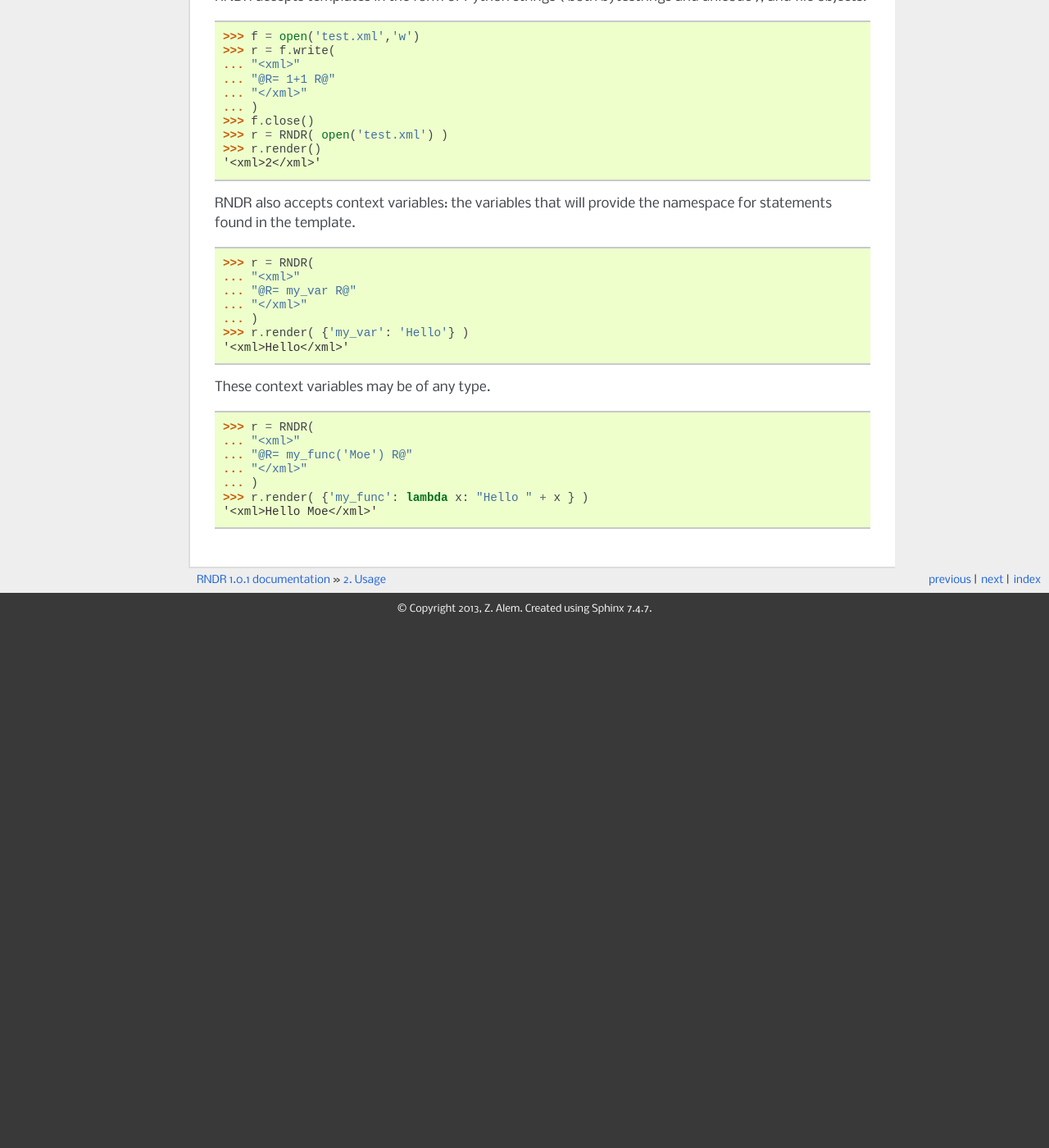
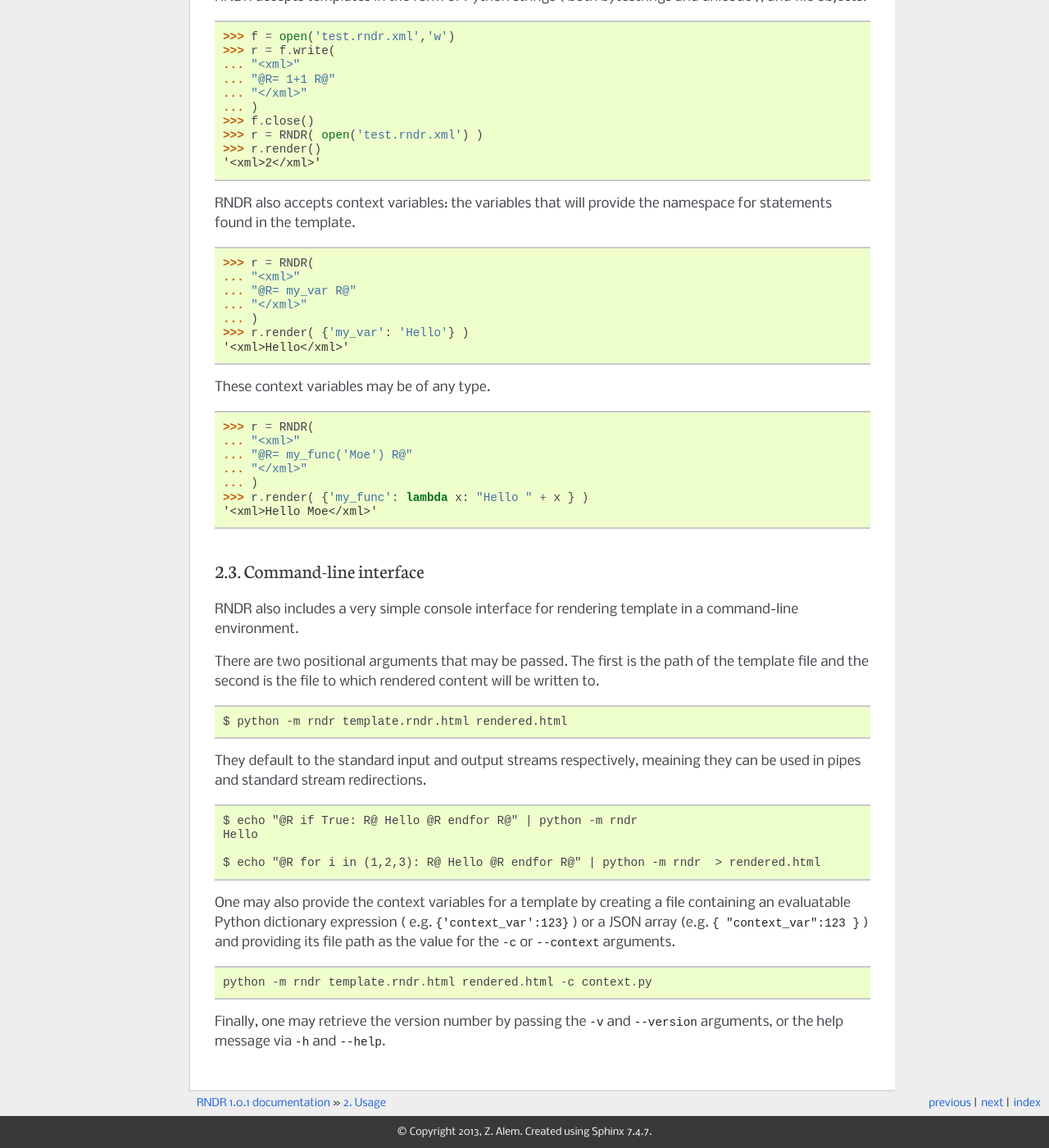
Before and after one commit to Alem/RNDR, a Sphinx documentation site: the page built from docs/usage.rst, in a window 1280 px wide and 1400 px high, scrolled down 2127 px. Shown: the whole window at 82% size. Built offline with Sphinx 7.4.7, drawn with Linux system fonts in a browser that asks for light colours; before the commit the page ends 2889 px from its top, so only the background shows below that; some of the changed text lies outside the part shown.

```diff
--- a/docs/contributing.rst
+++ b/docs/contributing.rst
@@ -12,6 +12,6 @@ community. If you are interested in helping, you can do so in many ways:
     - Offering feature suggestions.
 
 To get started, simply pull and push branches with the `Github repository`_ as
-you please or send me an email at alem@alfoid.com.
+you please or send me an email at alem@cidola.com.
 
 .. _Github repository: https://github.com/alem/rndr
--- a/docs/usage.rst
+++ b/docs/usage.rst
@@ -107,14 +107,14 @@ Templates and Context
 RNDR accepts templates in the form of Python strings ( both bytestrings and
 unicode ), and file objects.
 
->>> f = open('test.xml','w')
+>>> f = open('test.rndr.xml','w')
 >>> r = f.write(
 ... "<xml>"
 ... "@R= 1+1 R@"
 ... "</xml>"
 ... )
 >>> f.close()
->>> r = RNDR( open('test.xml') )
+>>> r = RNDR( open('test.rndr.xml') )
 >>> r.render()
 '<xml>2</xml>'
 
@@ -138,3 +138,34 @@ These context variables may be of any type.
 ... )
 >>> r.render( {'my_func': lambda x: "Hello " + x } )
 '<xml>Hello Moe</xml>'
+
+
+Command-line interface
+~~~~~~~~~~~~~~~~~~~~~~
+
+RNDR also includes a very simple console interface for rendering template
+in a command-line environment.
+
+There are two positional arguments that may be passed. The first is the path of
+the template file and the second is the file to which rendered content will
+be written to. ::
+
+    $ python -m rndr template.rndr.html rendered.html
+
+They default to the standard input and output streams respectively, meaining
+they can be used in pipes and standard stream redirections. ::
+
+    $ echo "@R if True: R@ Hello @R endfor R@" | python -m rndr
+    Hello
+
+    $ echo "@R for i in (1,2,3): R@ Hello @R endfor R@" | python -m rndr  > rendered.html
+
+One may also provide the context variables for a template by creating a
+file containing an evaluatable Python dictionary expression ( e.g.
+``{'context_var':123}`` ) or a JSON array (e.g. ``{ "context_var":123 }`` ) and providing
+its file path as the value for the ``-c`` or ``--context`` arguments. ::
+
+    python -m rndr template.rndr.html rendered.html -c context.py
+
+Finally, one may retrieve the version number by passing the ``-v``
+and ``--version`` arguments, or the help message via ``-h`` and ``--help``.
```
Also changed, not shown: README.rst (+38 -7 lines), docs/configuration.rst (+4 -5 lines), rndr/__init__.py (+8 -5 lines), 2 other files.
